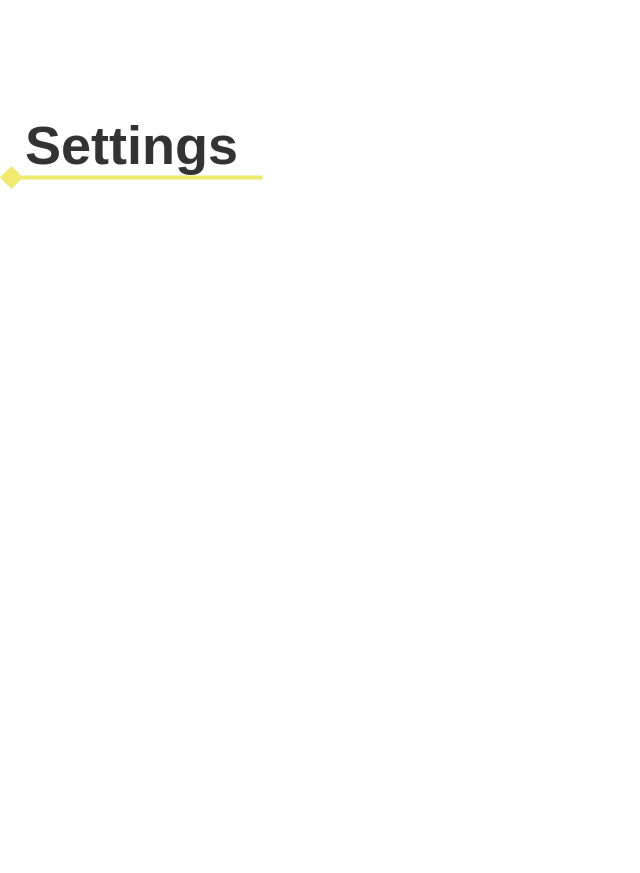
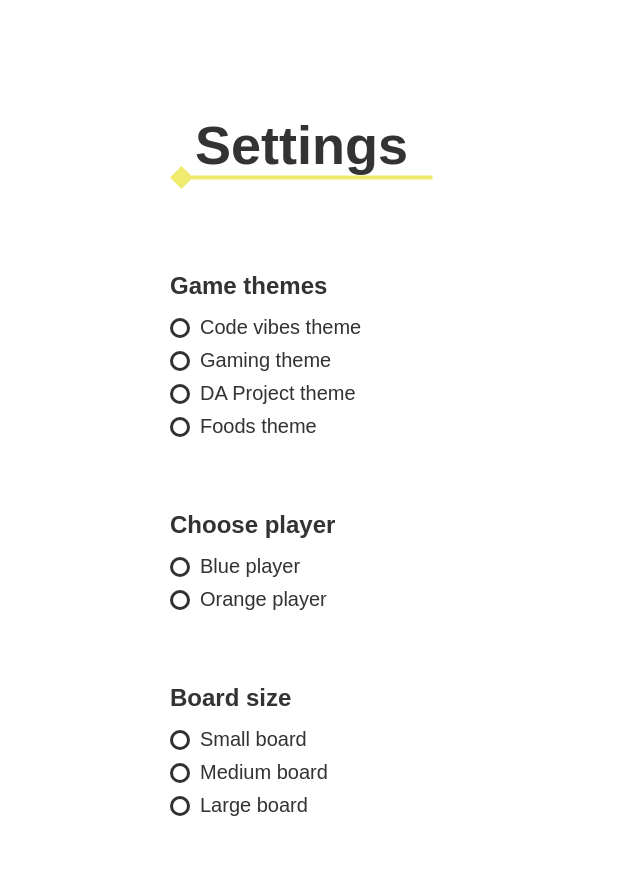
Before and after one commit to DaniGalvani/Memory, a website built with Vite: page settings.html in a window 1280 px wide. Shown: the whole page, without its empty margins (0-640 px from the left). Built offline with nearby package versions, Linux system fonts and the light colour scheme; a web font is replaced by a local one.

Commit message:
Add controller background image and enhance settings page with theme and player options

```diff
--- a/settings.html
+++ b/settings.html
@@ -8,8 +8,55 @@
   <body>
     <main class="main-container">
       <div class="container">
-        <h1 class="headline">Settings<img src="./assets/img/Line 3.svg" alt="Line 3" /></h1>
-        <div class="container-content">
+        <h1 class="headline">
+          Settings<img src="./assets/img/Line 3.svg" alt="Line 3" />
+        </h1>
+      </div>
+      <div class="container-content">
+        <h3>Game themes</h3>
+        <div class="game-themes">
+          <span>
+            <input type="radio" name="themes" id="code-themes" />
+            <label for="code-themes">Code vibes theme</label>
+          </span>
+          <span>
+            <input type="radio" name="themes" id="gaming-themes" />
+            <label for="gaming-themes">Gaming theme</label>
+          </span>
+          <span>
+            <input type="radio" name="themes" id="project-themes" />
+            <label for="project-themes">DA Project theme</label>
+          </span>
+          <span>
+            <input type="radio" name="themes" id="foods-themes" />
+            <label for="foods-themes">Foods theme</label>
+          </span>
+        </div>
+        <h3>Choose player</h3>
+        <div class="choose-player">
+          <span>
+            <input type="radio" name="player" id="player-blue" />
+            <label for="player-blue">Blue player</label>
+          </span>
+          <span>
+            <input type="radio" name="player" id="player-orange" />
+            <label for="player-orange">Orange player</label>
+          </span>
+        </div>
+        <h3>Board size</h3>
+        <div class="board-size">
+          <span>
+            <input type="radio" name="board-size" id="small-board" />
+            <label for="small-board">Small board</label>
+          </span>
+          <span>
+            <input type="radio" name="board-size" id="medium-board" />
+            <label for="medium-board">Medium board</label>
+          </span>
+          <span>
+            <input type="radio" name="board-size" id="large-board" />
+            <label for="large-board">Large board</label>
+          </span>
         </div>
       </div>
     </main>
--- a/src/styles/base/_fonts.scss
+++ b/src/styles/base/_fonts.scss
@@ -1,3 +1,4 @@
+$font-size-sm: 24px;
 $font-size-lg: 40px;
 $font-size-xl: 54px;
 
--- a/src/styles/pages/settings.scss
+++ b/src/styles/pages/settings.scss
@@ -1,5 +1,5 @@
-@use "/src/styles/base/fonts";
-@use "/src/styles/abstract/mixin";
+@use "/src/styles/base/fonts" as fonts;
+@use "/src/styles/abstract/mixin" as mixin;
 
 * {
   margin: 0;
@@ -24,14 +24,61 @@ body {
 .container {
   @include mixin.center-flex(column, flex-start, flex-start);
   width: 100%;
+  padding-inline: 170px;
 
   .headline {
     font-size: fonts.$font-size-xl;
     @include mixin.center-flex(column, flex-start, center);
 
     img {
-        @include mixin.center-flex();
-        margin-top: -10px;
+      @include mixin.center-flex();
+      margin-top: -10px;
     }
   }
 }
+
+.container-content {
+  @include mixin.center-flex(column, flex-start, flex-start);
+  font-family: "Almarai", sans-serif;
+  width: 100%;
+  padding-inline: 170px;
+  margin-top: 62px;
+
+  h3 {
+    font-size: fonts.$font-size-sm;
+    margin-top: 20px;
+    margin-bottom: 16px;
+  }
+
+  span {
+    @include mixin.center-flex(row, flex-start, center);
+    font-size: 20px;
+    gap: 10px;
+
+    label {
+      cursor: pointer;
+    }
+
+    input[type="radio"] {
+      cursor: pointer;
+      width: 20px;
+      height: 20px;
+      appearance: none;
+      border: 3px solid #303131;
+      border-radius: 50%;
+
+      &:checked {
+        background-color: #303131;
+        box-shadow: inset 0 0 0 4px white;
+      }
+    }
+  }
+
+  .game-themes,
+  .choose-player,
+  .board-size {
+    @include mixin.center-flex(column, flex-start, flex-start);
+    gap: 10px;
+    margin-bottom: 53px;
+  }
+}
```
Also changed, not shown: index.html (+7 -0 lines), src/styles/main.scss (+17 -4 lines), assets/icons/controller_background.svg (added).
